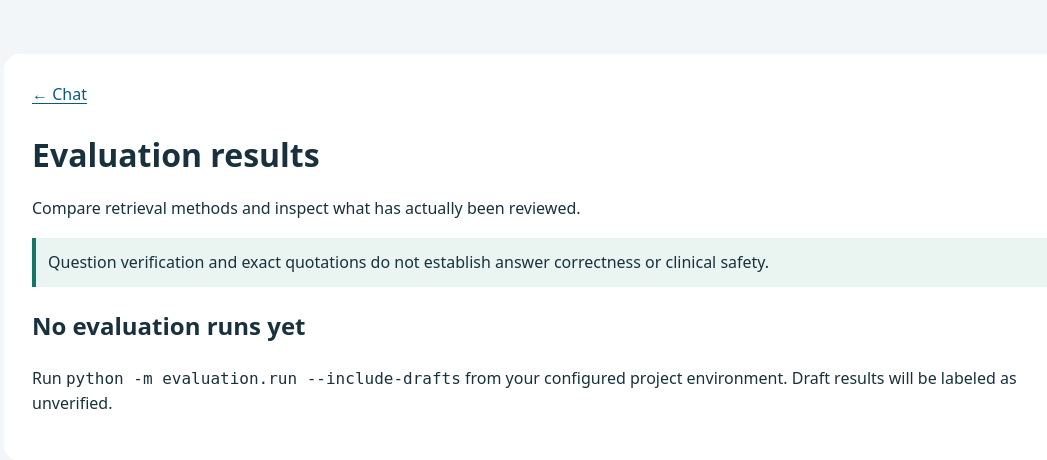
After one commit to manavpreet1809/WellQuery, a FastAPI app: template templates/evaluation.html in a window 1280 px wide. The commit adds this page. Shown: the top 460 px of the page, without its empty margins (96-1143 px from the left). Run offline with FastAPI, Linux system fonts and the light colour scheme; the template is opened without the code that fills it, so the values that code supplies are empty.

Commit message:
feat: add evaluation results dashboard

```diff
--- a/app/main.py
+++ b/app/main.py
@@ -49,7 +49,7 @@ class AskResponse(BaseModel):
     answer_style: str = "legacy"
     latency_ms: float = 0
 
-def create_app(mode: str | None = None, client=None, generate=None, search_database=None, search_embed=None) -> FastAPI:
+def create_app(mode: str | None = None, client=None, generate=None, search_database=None, search_embed=None, evaluation_root=None) -> FastAPI:
     """Construct the app with injectable dependencies for offline tests."""
     backend = mode or settings.BACKEND_MODE
     if backend not in {"demo", "databricks", "local"}:
@@ -62,6 +62,16 @@ def create_app(mode: str | None = None, client=None, generate=None, search_datab
     @application.get("/ui", response_class=HTMLResponse)
     def ui(request: Request):
         return templates.TemplateResponse(request=request, name="index.html", context={"mode": backend})
+
+    @application.get("/evaluation", response_class=HTMLResponse)
+    def evaluation_page(request: Request, run: str | None = Query(default=None, max_length=100)):
+        from app.dashboard import RESULTS, load_runs
+        runs, skipped = load_runs(evaluation_root if evaluation_root is not None else RESULTS)
+        selected = next((item for item in runs if item['id'] == run), None) if run else (runs[0] if runs else None)
+        if run and selected is None:
+            raise HTTPException(404, "Evaluation run not found")
+        return templates.TemplateResponse(request=request, name="evaluation.html", context={
+            "runs": runs, "selected": selected, "skipped": skipped})
 
     @application.get("/health")
     def health():
--- a/static/style.css
+++ b/static/style.css
@@ -21,3 +21,11 @@ blockquote { margin: 12px 0; padding-left: 12px; border-left: 3px solid #14766b;
 a { color: #075d79; text-underline-offset: 3px; }
 select { width: 100%; padding: 10px; margin: 8px 0; font: inherit; }
 @media (max-width: 540px) { body { padding: 10px; } main { padding: 16px; margin: 10px auto; } .answer { padding: 12px; } }
+.dashboard { max-width: 1080px; }
+.table-scroll { overflow-x: auto; }
+table { width: 100%; border-collapse: collapse; font-size: .9rem; }
+caption { text-align: left; font-weight: 600; padding: 12px 0; }
+th, td { padding: 12px; text-align: left; border-bottom: 1px solid #d9e5e1; }
+thead { background: #edf5f2; }
+meter { width: 70px; }
+dd { margin: 0 0 12px; overflow-wrap: anywhere; }
--- /dev/null
+++ b/templates/evaluation.html
@@ -0,0 +1,18 @@
+<!doctype html><html lang="en"><head><meta charset="utf-8"><meta name="viewport" content="width=device-width,initial-scale=1">
+<title>WellQuery · Evaluation</title><link rel="stylesheet" href="{{ request.url_for('static', path='style.css') }}"></head>
+<body><main class="dashboard"><nav><a href="/">← Chat</a></nav><h1>Evaluation results</h1>
+<p>Compare retrieval methods and inspect what has actually been reviewed.</p>
+<p class="notice">Question verification and exact quotations do not establish answer correctness or clinical safety.</p>
+{% if skipped %}<p role="status">{{ skipped }} invalid summary file(s) were skipped.</p>{% endif %}
+{% if not runs %}<h2>No evaluation runs yet</h2><p>Run <code>python -m evaluation.run --include-drafts</code> from your configured project environment. Draft results will be labeled as unverified.</p>
+{% else %}<form method="get"><label for="run">Evaluation run</label><select id="run" name="run">{% for item in runs %}<option value="{{ item.id }}" {% if item.id == selected.id %}selected{% endif %}>{{ item.id }} — {{ 'Draft' if item.draft else 'Reviewed questions' }}</option>{% endfor %}</select><button type="submit">View run</button></form>
+<h2>{{ 'Draft development results' if selected.draft else 'Human-verified question set' }}</h2>
+<p><strong>{{ selected.verified_count }} / {{ selected.question_count }}</strong> questions verified. Answer support still requires separate human review.</p>
+<p class="source-meta">Run timestamp (UTC): {{ selected.created_at }}</p>
+<div class="table-scroll"><table><caption>Retrieval by split and configuration</caption><thead><tr><th scope="col">Split / method</th><th scope="col">Questions</th><th scope="col">Recall@5</th><th scope="col">MRR@5</th><th scope="col">p95 ms</th></tr></thead><tbody>
+{% for row in selected.metrics %}<tr><th scope="row">{{ row.split }} / {{ row.configuration }}</th><td>{{ row.n }}</td><td><meter min="0" max="1" value="{{ row.recall_at_5 }}" aria-label="Recall at five for {{ row.configuration }} on {{ row.split }}"></meter> {{ '%.3f'|format(row.recall_at_5) }}</td><td>{{ '%.3f'|format(row.mrr_at_5) }}</td><td>{{ '%.1f'|format(row.p95_ms) }}</td></tr>{% endfor %}
+</tbody></table></div><p class="source-meta">Recall counts distinct labeled source sections. MRR measures the first relevant result. Initial model loading can affect latency; these timings are not controlled benchmarks.</p>
+<h2>Response behaviour checks</h2><ul>{% for row in selected.behaviours %}<li>{{ row.name }}: {{ '%.1f'|format(100 * row.match_rate) }}% matched the expected category across {{ row.n }} examples.</li>{% else %}<li>No answer behaviour results in this run.</li>{% endfor %}</ul>
+<p>Matching an answer/refusal category does not measure factual accuracy. Small phrase-based tests are not evidence of robust emergency detection.</p>
+<details><summary>Run provenance</summary><dl><dt>Embedding model</dt><dd>{{ selected.model }}</dd><dt>Git revision</dt><dd>{{ selected.git_sha }}</dd><dt>Uncommitted code during run</dt><dd>{{ 'Yes / unknown' if selected.dirty else 'No' }}</dd><dt>Corpus fingerprint</dt><dd>{{ selected.corpus_sha256 }}</dd></dl></details>
+{% endif %}</main></body></html>
--- a/templates/index.html
+++ b/templates/index.html
@@ -1,7 +1,7 @@
 <!doctype html>
 <html lang="en"><head><meta charset="utf-8"><meta name="viewport" content="width=device-width,initial-scale=1">
 <title>WellQuery</title><link rel="stylesheet" href="{{ request.url_for('static', path='style.css') }}"></head>
-<body><main><h1>WellQuery</h1><p>Explore information. Check the evidence.</p>
+<body><main><nav><a href="/evaluation">Evaluation results</a></nav><h1>WellQuery</h1><p>Explore information. Check the evidence.</p>
 <p class="notice">Student prototype. General information only; not medical advice. Do not enter personal health details. For an emergency, contact local emergency services.</p>
 <p id="mode">Mode: {{ mode }}.{% if mode == 'demo' %} Scripted demo — try “What is WellQuery?”. No health information or AI generation is active.{% elif mode == 'local' %} Local evidence answers. Excerpts are direct source text; optional AI synthesis requires Ollama.{% else %} Requires configured Databricks endpoints and a local model.{% endif %}</p>
 <section id="messages" role="log" aria-live="polite" aria-label="Conversation"></section>
```
Also changed, not shown: app/dashboard.py (added, +54 -0 lines), docs/PROGRESS.md (+6 -0 lines), tests/test_dashboard.py (added, +38 -0 lines), README.md.
